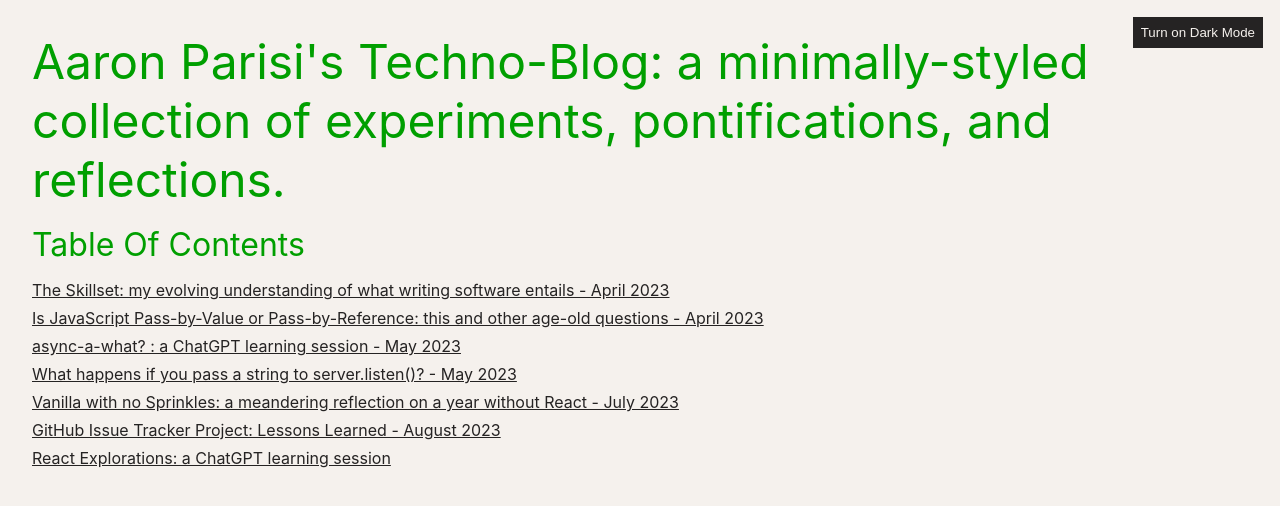
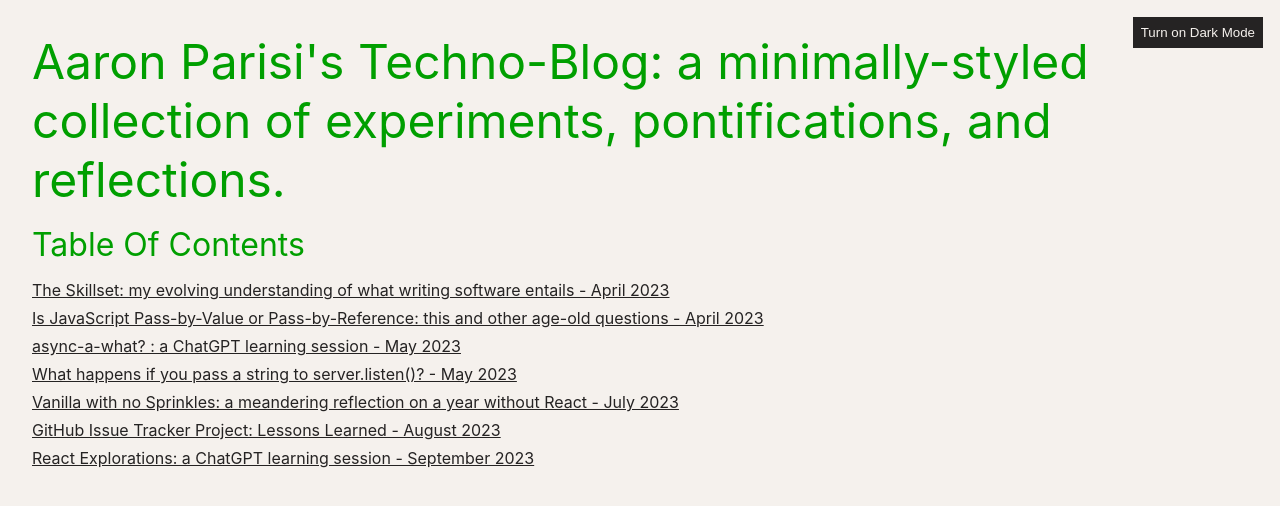
Before and after one commit to aaronparisi/techno-blog, a React (Create React App) app: page / in a window 1280 px wide. Shown: the top 506 px of the page. Built offline with nearby package versions, Linux system fonts and the light colour scheme.

Commit message:
blog post title formatting

```diff
--- a/src/App.tsx
+++ b/src/App.tsx
@@ -72,7 +72,7 @@ const pages: PostInfo[] = [
   },
   {
     path: '/react-explorations',
-    content: 'React Explorations: a ChatGPT learning session',
+    content: 'React Explorations: a ChatGPT learning session - September 2023',
     markdown: ReactExplorationsMarkdown,
   },
 ];
```
